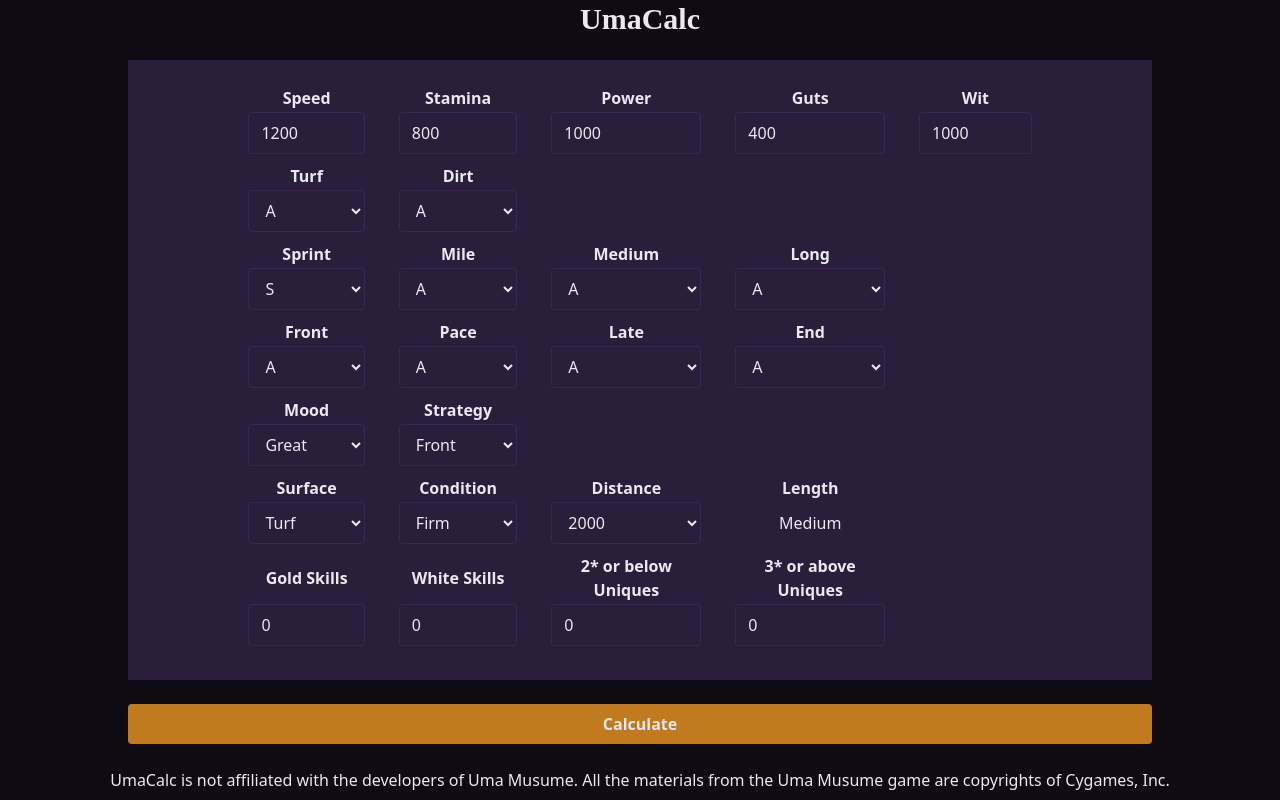
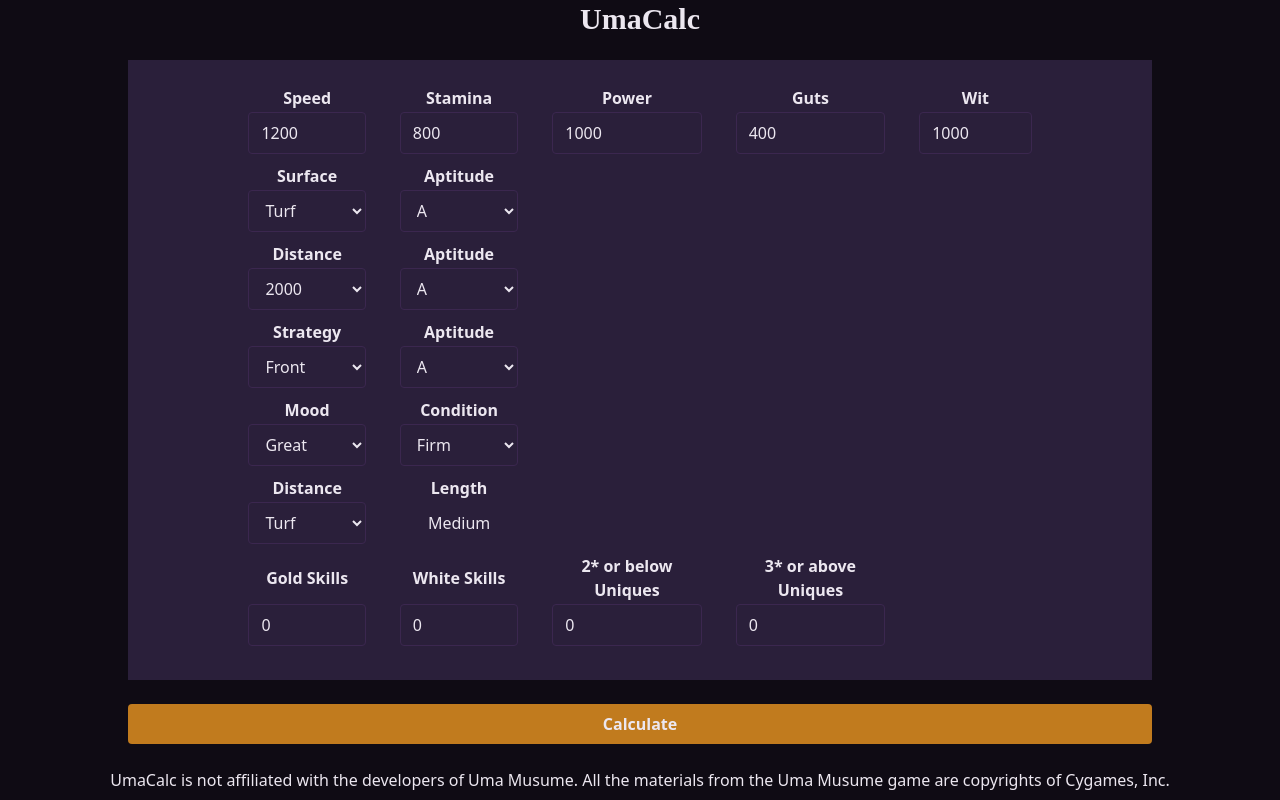
Before and after one commit to RyadaProductions/UmaCalc, a SvelteKit app: page / in a window 1280 px wide. Built offline with nearby package versions, Linux system fonts and the light colour scheme.

Commit message:
simplify inputs

```diff
--- a/src/lib/calculators/statsCalculator.ts
+++ b/src/lib/calculators/statsCalculator.ts
@@ -1,7 +1,7 @@
 
 
 import type {
-    SurfaceAndWeatherModifiers,
+    TrackConditionModifiers,
     DistanceAptitudeModifiers
 } from '../modifierTypes.js';
 
@@ -10,10 +10,10 @@
 export function calculateRealSpeed(
     baseSpeed: number,
     moodModifier: number,
-    weatherModifier: SurfaceAndWeatherModifiers,
+    conditionModifiers: TrackConditionModifiers,
     distanceModifier: DistanceAptitudeModifiers
 ): number {
-    return (baseSpeed * moodModifier + weatherModifier.speed) * distanceModifier.speed ** 2;
+    return (baseSpeed * moodModifier + conditionModifiers.speed) * distanceModifier.speed ** 2;
 }
 
 // Calculation for actual stamina:
@@ -30,10 +30,10 @@
 export function calculateRealPower(
     basePower: number,
     moodModifier: number,
-    weatherModifier: SurfaceAndWeatherModifiers,
+    conditionModifiers: TrackConditionModifiers,
     distanceModifier: DistanceAptitudeModifiers
 ): number {
-    return (basePower * moodModifier + weatherModifier.power) * distanceModifier.acceleration;
+    return (basePower * moodModifier + conditionModifiers.power) * distanceModifier.acceleration;
 }
 
 // Calculation for actual guts:
--- a/src/lib/constants.ts
+++ b/src/lib/constants.ts
@@ -1,5 +1,5 @@
 import {
-    type SurfaceAndWeatherModifiers,
+    type TrackConditionModifiers,
     type DistanceAptitudeModifiers,
     type StrategyModifiers,
 } from "./modifierTypes";
@@ -33,7 +33,7 @@
     terrible: 0.96
 };
 
-export const surfaceModifiers: Record<Surface, Record<Condition, SurfaceAndWeatherModifiers>> = {
+export const surfaceModifiers: Record<Surface, Record<Condition, TrackConditionModifiers>> = {
     Turf: {
         Heavy: { speed: 0, power: -50, hpConsumptionCoefficient: 1.02 },
         Wet: { speed: -50, power: -50, hpConsumptionCoefficient: 1.02 },
@@ -58,6 +58,17 @@
     F: { speed: 0.2, acceleration: 0.5 },
     G: { speed: 0.1, acceleration: 0.4 }
 };
+
+export const strategyAptitudeModifiers: Record<Aptitude, number> = {
+    S: 1.1,
+    A: 1,
+    B: 0.85,
+    C: 0.75,
+    D: 0.6,
+    E: 0.4,
+    F: 0.2,
+    G: 0.1,
+}
 
 export const trackAptitudeModifiers: Record<Aptitude, number> = {
     S: 1.05,
--- a/src/lib/mainCalculator.ts
+++ b/src/lib/mainCalculator.ts
@@ -101,10 +101,10 @@
     // GetModifiers
     const moodModifier = getMoodModifier(input.mood);
     const weatherModifier = getWeatherModifier(input.surface, input.condition);
-    const distanceAptitudeModifiers = getDistanceAptitudeModifiers(getTrackLength(raceDistanceInMeters), input.distanceAptitudes)
-    const strategyAptitudeModifiers = getStrategyAptitudeModifiers(input.strategy, input.strategyAptitudes);
+    const distanceAptitudeModifiers = getDistanceAptitudeModifiers(input.distanceAptitude)
+    const strategyAptitudeModifier = getStrategyAptitudeModifiers(input.strategyAptitude);
     const stageModifiers = getStageModifiers(input.strategy);
-    const surfaceAptitudeModifier = getSurfaceAptitudeModifier(input.surface, input.surfaceAptitudes);
+    const surfaceAptitudeModifier = getSurfaceAptitudeModifier(input.surfaceAptitude);
 
     // calculate basic data:
     // - stats
@@ -131,7 +131,7 @@
     const realWit = calculateRealWit(
         input.stats.wit,
         moodModifier,
-        strategyAptitudeModifiers.acceleration
+        strategyAptitudeModifier
     );
 
     // - general data
--- a/src/lib/modifierTypes.ts
+++ b/src/lib/modifierTypes.ts
@@ -6,7 +6,7 @@
     Surface
 } from "./constants";
 
-export interface SurfaceAndWeatherModifiers {
+export interface TrackConditionModifiers {
     speed: number;
     power: number;
     hpConsumptionCoefficient: number;
@@ -37,27 +37,14 @@
         guts: number;
         wit: number;
     };
-    surfaceAptitudes: {
-        Turf: Aptitude;
-        Dirt: Aptitude;
-    };
-    distanceAptitudes: {
-        Sprint: Aptitude;
-        Mile: Aptitude;
-        Medium: Aptitude;
-        Long: Aptitude;
-    };
-    strategyAptitudes: {
-        Front: Aptitude;
-        Pace: Aptitude;
-        Late: Aptitude;
-        End: Aptitude;
-    };
+    surface: Surface;
+    surfaceAptitude: Aptitude;
+    distance: string;
+    distanceAptitude: Aptitude;
+    strategy: Strategy;
+    strategyAptitude: Aptitude;
     mood: Mood;
-    strategy: Strategy;
-    surface: Surface;
     condition: Condition;
-    distance: string;
     skills: {
         goldRecovery: number;
         whiteRecovery: number;
--- a/src/routes/+page.svelte
+++ b/src/routes/+page.svelte
@@ -6,6 +6,7 @@
         strategies,
         surfaces,
         distanceMap,
+		distances,
     } from '$lib/constants';
     import { round } from '$lib/utils';
 
@@ -23,27 +24,14 @@
             guts: 400,
             wit: 1000
         },
-        surfaceAptitudes: {
-            Turf: 'A',
-            Dirt: 'A'
-        },
-        distanceAptitudes: {
-            Sprint: 'S',
-            Mile: 'A',
-            Medium: 'A',
-            Long: 'A'
-        },
-        strategyAptitudes: {
-            Front: 'A',
-            Pace: 'A',
-            Late: 'A',
-            End: 'A'
-        },
+        surface: 'Turf',
+        surfaceAptitude: 'A',
+        distance: '2000',
+        distanceAptitude: 'A',
+        strategy: 'Front',
+        strategyAptitude: 'A',
         mood: 'Great',
-        strategy: 'Front',
-        surface: 'Turf',
         condition: 'Firm',
-        distance: '2000',
         skills: {
             goldRecovery: 0,
             whiteRecovery: 0,
@@ -112,15 +100,15 @@
         <!-- ——— Surface group ——— -->
         <tbody>
             <tr>
-                <th class="px-4 text-center">Turf</th>
-                <th class="px-4 text-center">Dirt</th>
+                <th class="px-4 text-center">Surface</th>
+                <th class="px-4 text-center">Aptitude</th>
             </tr>
             <tr>
                 <td class="px-4 pb-2">
-                    <Dropdown options={ aptitudes } bind:value={ inputData.surfaceAptitudes.Turf }/>
+                    <Dropdown options={ surfaces } bind:value={ inputData.surface }/>
                 </td>
                 <td class="px-4 pb-2">
-                    <Dropdown options={ aptitudes } bind:value={ inputData.surfaceAptitudes.Dirt }/>
+                    <Dropdown options={ aptitudes } bind:value={ inputData.surfaceAptitude }/>
                 </td>
             </tr>
         </tbody>
@@ -128,23 +116,15 @@
         <!-- ——— Distance group ——— -->
         <tbody>
             <tr>
-                <th class="px-4 text-center">Sprint</th>
-                <th class="px-4 text-center">Mile</th>
-                <th class="px-4 text-center">Medium</th>
-                <th class="px-4 text-center">Long</th>
+                <th class="px-4 text-center">Distance</th>
+                <th class="px-4 text-center">Aptitude</th>
             </tr>
             <tr>
                 <td class="px-4 pb-2">
-                    <Dropdown options={ aptitudes } bind:value={ inputData.distanceAptitudes.Sprint }/>
+                    <Dropdown options={ Object.keys(distanceMap) } bind:value={ inputData.distance }/>
                 </td>
                 <td class="px-4 pb-2">
-                    <Dropdown options={ aptitudes } bind:value={ inputData.distanceAptitudes.Mile }/>
-                </td>
-                <td class="px-4 pb-2">
-                    <Dropdown options={ aptitudes } bind:value={ inputData.distanceAptitudes.Medium }/>
-                </td>
-                <td class="px-4 pb-2">
-                    <Dropdown options={ aptitudes } bind:value={ inputData.distanceAptitudes.Long }/>
+                    <Dropdown options={ aptitudes } bind:value={ inputData.distanceAptitude }/>
                 </td>
             </tr>
         </tbody>
@@ -152,23 +132,15 @@
         <!-- ——— Pace group ——— -->
         <tbody>
             <tr>
-                <th class="px-4 text-center">Front</th>
-                <th class="px-4 text-center">Pace</th>
-                <th class="px-4 text-center">Late</th>
-                <th class="px-4 text-center">End</th>
+                <th class="px-4 text-center">Strategy</th>
+                <th class="px-4 text-center">Aptitude</th>
             </tr>
             <tr>
                 <td class="px-4 pb-2">
-                    <Dropdown options={ aptitudes } bind:value={ inputData.strategyAptitudes.Front }/>
+                    <Dropdown options={ strategies } bind:value={ inputData.strategy }/>
                 </td>
                 <td class="px-4 pb-2">
-                    <Dropdown options={ aptitudes } bind:value={ inputData.strategyAptitudes.Pace }/>
-                </td>
-                <td class="px-4 pb-2">
-                    <Dropdown options={ aptitudes } bind:value={ inputData.strategyAptitudes.Late }/>
-                </td>
-                <td class="px-4 pb-2">
-                    <Dropdown options={ aptitudes } bind:value={ inputData.strategyAptitudes.End }/>
+                    <Dropdown options={ aptitudes } bind:value={ inputData.strategyAptitude }/>
                 </td>
             </tr>
         </tbody>
@@ -176,34 +148,26 @@
         <tbody>
             <tr>
                 <th class="px-4 text-center">Mood</th>
-                <th class="px-4 text-center">Strategy</th>
+                <th class="px-4 text-center">Condition</th>
             </tr>
             <tr>
                 <td class="px-4 pb-2">
                     <Dropdown options={ moods } bind:value={ inputData.mood }/>
                 </td>
                 <td class="px-4 pb-2">
-                    <Dropdown options={ strategies } bind:value={ inputData.strategy }/>
+                    <Dropdown options={ conditions } bind:value={ inputData.condition }/>
                 </td>
             </tr>
         </tbody>
 
         <tbody>
             <tr>
-                <th class="px-4 text-center">Surface</th>
-                <th class="px-4 text-center">Condition</th>
                 <th class="px-4 text-center">Distance</th>
                 <th class="px-4 text-center">Length</th>
             </tr>
             <tr>
                 <td class="px-4 pb-2">
                     <Dropdown options={ surfaces } bind:value={ inputData.surface }/>
-                </td>
-                <td class="px-4 pb-2">
-                    <Dropdown options={ conditions } bind:value={ inputData.condition }/>
-                </td>
-                <td class="px-4 pb-2">
-                    <Dropdown options={ Object.keys(distanceMap) } bind:value={ inputData.distance }/>
                 </td>
                 <td class="px-4 pb-2 text-center">
                     { getTrackLength() }
```
Also changed, not shown: src/lib/modifierData.ts (+16 -25 lines).
